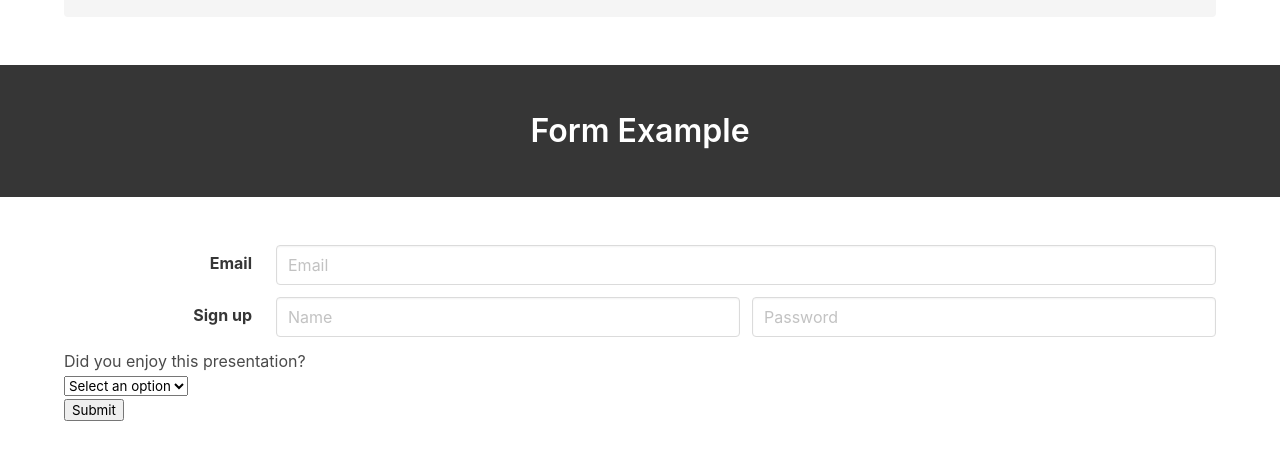
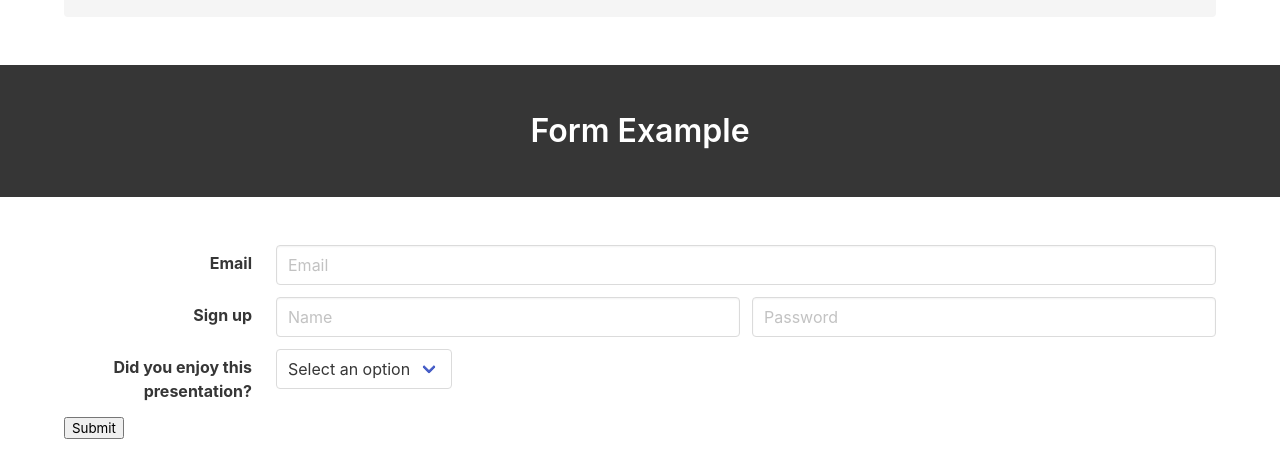
Before and after one commit to NebuBV/Szakmai2018Tavasz, a plain HTML site: page index.html in a window 1280 px wide. Shown: the part 2270-2736 px from the top of the page. Drawn offline with nearby package versions, Linux system fonts and the light colour scheme.

Commit message:
Did you enjoy select field

```diff
--- a/index.html
+++ b/index.html
@@ -309,15 +309,15 @@
       </div>
 
       <!-- Third row -->
-      <div class="">
-        <div class="">
-          <label class="">Did you enjoy this presentation?</label>
+      <div class="field is-horizontal">
+        <div class="field-label is-normal">
+          <label class="label">Did you enjoy this presentation?</label>
         </div>
-        <div class="">
+        <div class="field-body">
           <!-- Answer dropdown -->
-          <div class="">
-            <div class="">
-              <div class="">
+          <div class="field">
+            <div class="control">
+              <div class="select">
                 <select>
                   <option disabled selected>Select an option</option>
                   <option>Ohh yeah!</option>
```
